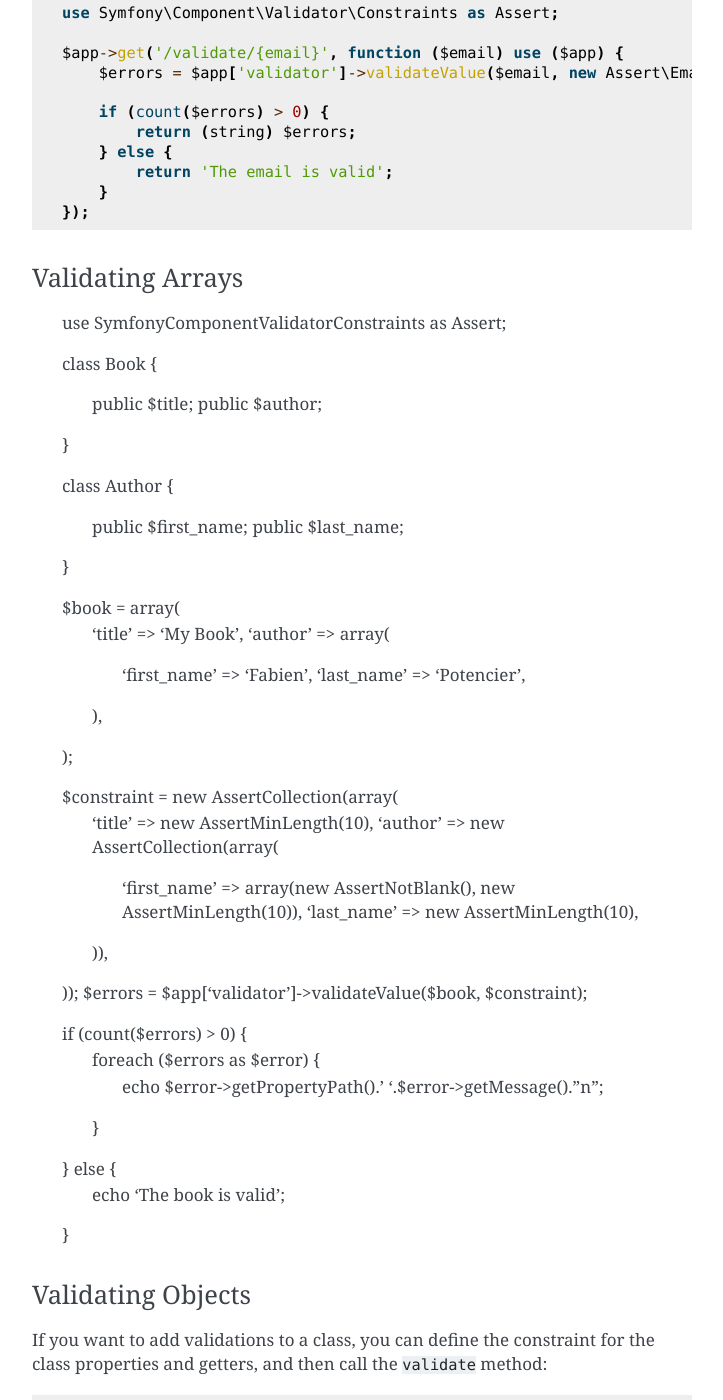
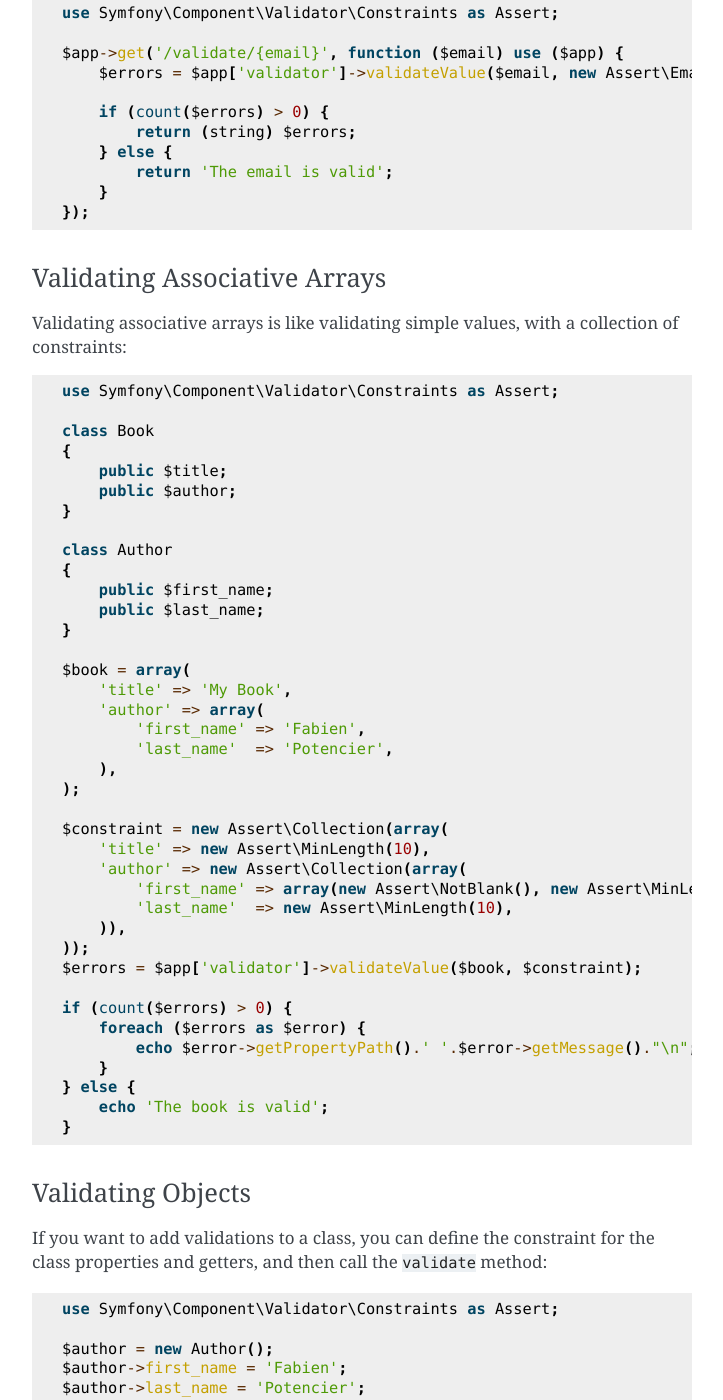
Before and after one commit to silexphp/Silex, a Sphinx documentation site: the page built from doc/providers/validator.rst, in a window 1280 px wide and 1400 px high, scrolled down 1252 px. Shown: the whole window, without its empty margins (388-1111 px from the left). Built offline with Sphinx 7.4.7, drawn with Linux system fonts in a browser that asks for light colours; some of the changed text lies outside the part shown.

Commit message:
Improve validator provider doc

```diff
--- a/doc/providers/validator.rst
+++ b/doc/providers/validator.rst
@@ -70,8 +70,11 @@ method::
         }
     });
 
-Validating Arrays
-~~~~~~~~~~~~~~~~~
+Validating Associative Arrays
+~~~~~~~~~~~~~~~~~~~~~~~~~~~~~
+
+Validating associative arrays is like validating simple values, with a
+collection of constraints::
 
     use Symfony\Component\Validator\Constraints as Assert;
 
```
